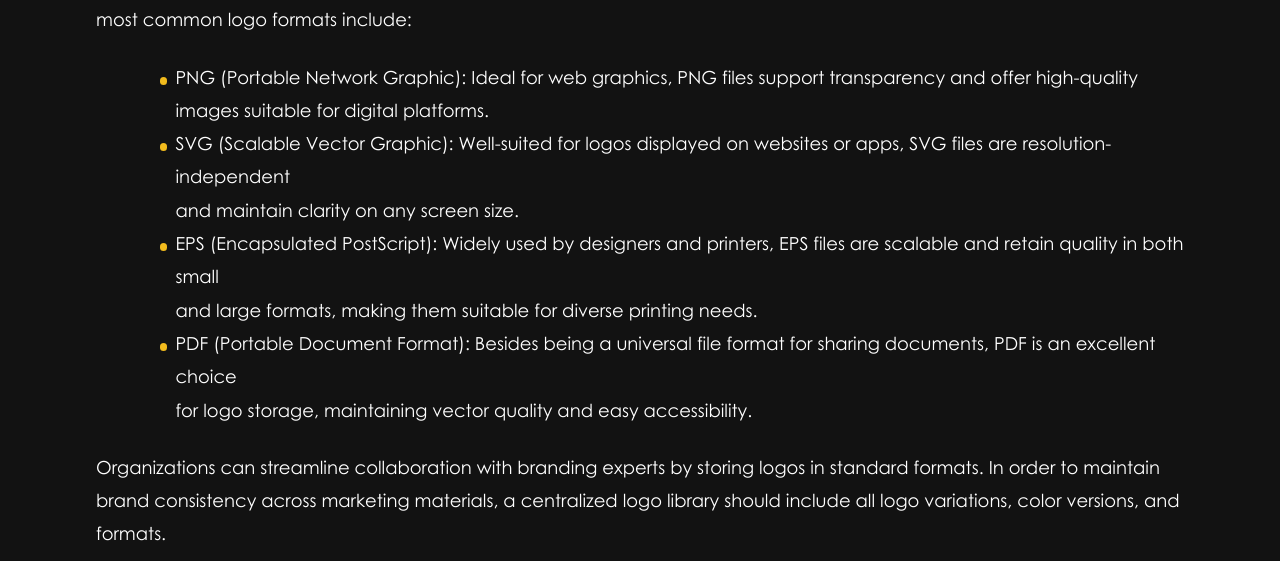
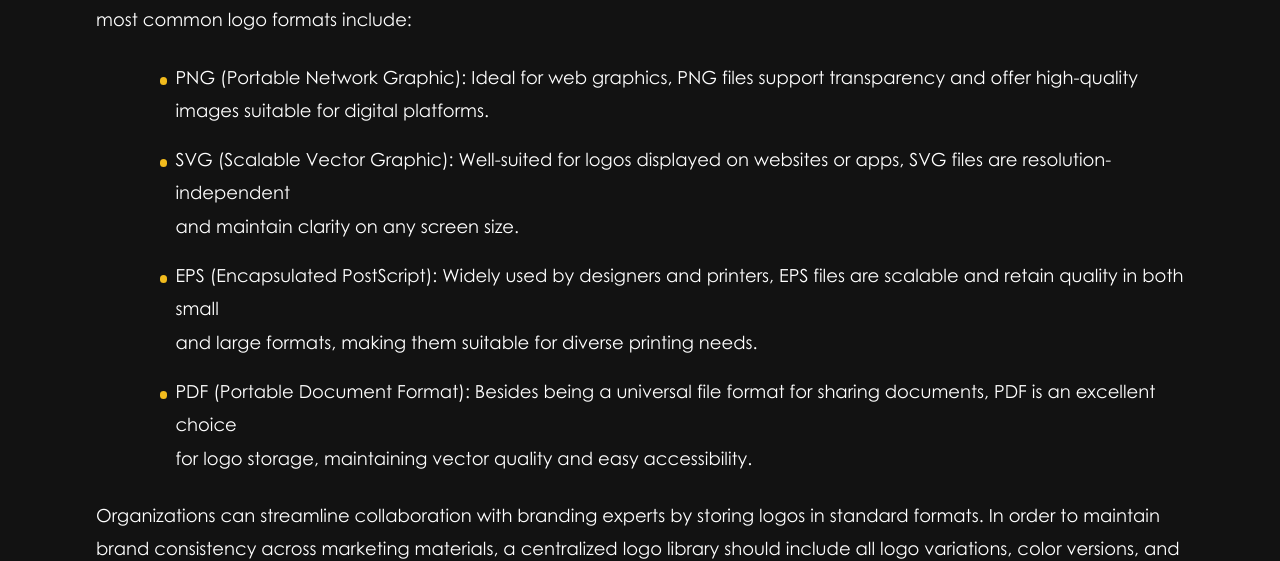
Before and after one commit to belladev250/Pixeleye-web, a Next.js app: page /storydetails in a window 1280 px wide. Shown: the part 1640-2201 px from the top of the page. Built offline with nearby package versions, Linux system fonts and the light colour scheme; a web font is replaced by a local one.

Commit message:
story edited

```diff
--- a/src/app/storydetails/page.tsx
+++ b/src/app/storydetails/page.tsx
@@ -145,7 +145,7 @@ const StoryDetails = () => {
                     The most common logo formats include:
                 </motion.p>
 
-                <motion.div className='ml-16' >
+                <motion.div className='md:ml-16 sm:ml-2 space-y-4' >
 
                     <motion.div className="flex space-x-2">
                         <motion.div className="w-2 h-2 bg-gold rounded-full mt-4" variants={fadeInUp} ></motion.div>
```
